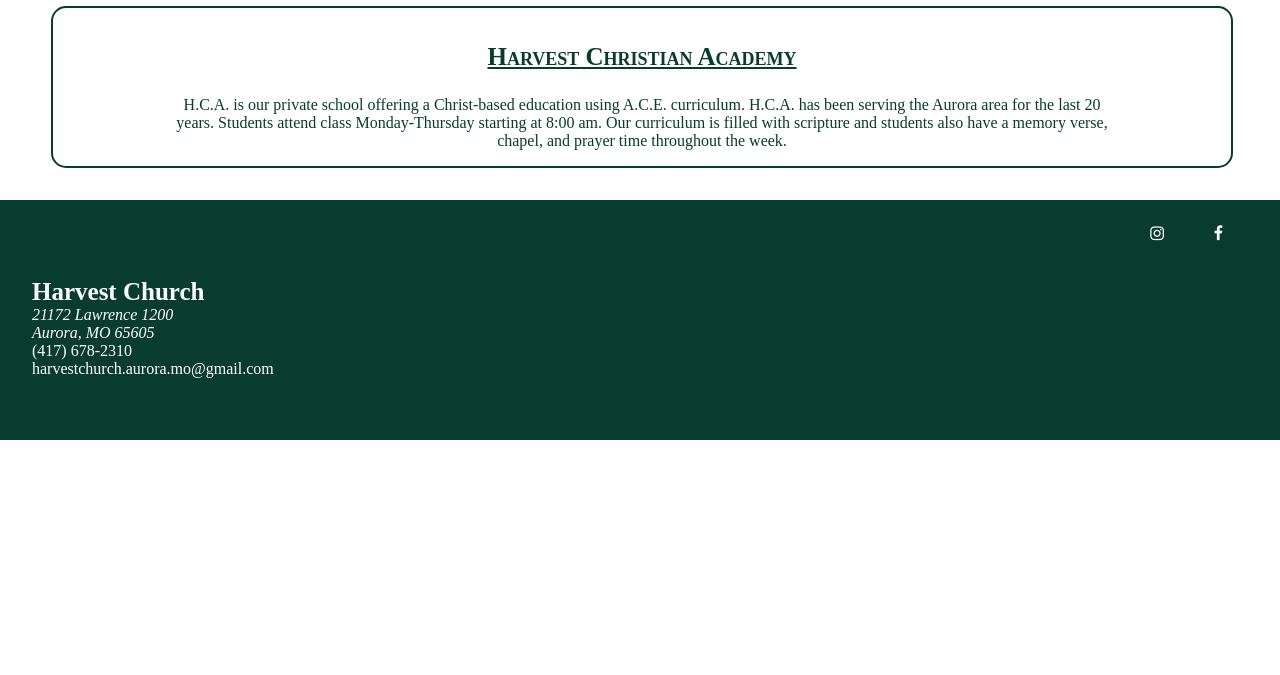
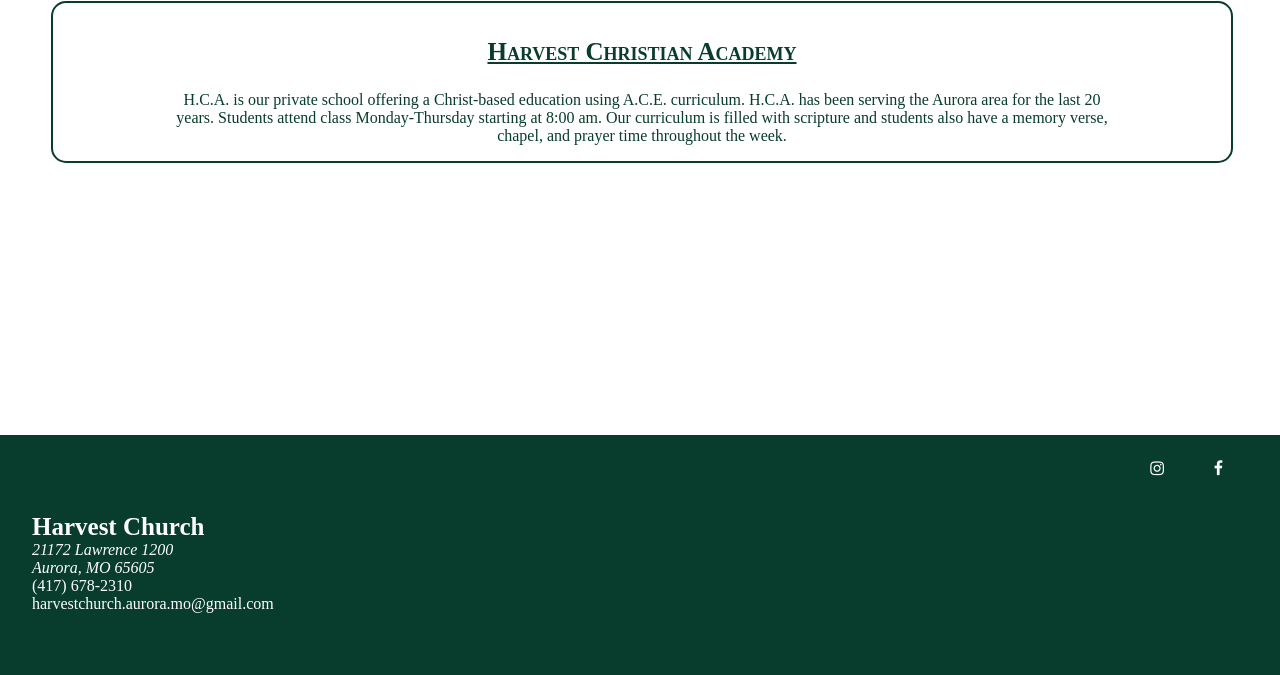
Before and after one commit to EmmaleighStone/HarvestChurchWebsite, a PHP site: page /academy.html in a window 1280 px wide. Shown: the part 780-1455 px from the top of the page. Before the commit the page ends 1220 px from the top, so only its background shows below. Run offline with PHP 8.4, Linux system fonts and the light colour scheme; some web fonts are replaced.

Commit message:
fix footer

```diff
--- a/home.html
+++ b/home.html
@@ -11,7 +11,7 @@
     <link href="https://fonts.googleapis.com/css2?family=Alkatra:wght@400;500;600;700&display=swap" rel="stylesheet">
     <link rel="stylesheet" href="https://cdnjs.cloudflare.com/ajax/libs/font-awesome/4.7.0/css/font-awesome.min.css">
 
-    <link rel="stylesheet" href="style.css">
+
     <title>Harvest Church - Aurora, MO</title>
 
   <script src='https://cdn.jsdelivr.net/npm/fullcalendar@6.1.5/index.global.min.js'></script>
@@ -62,6 +62,7 @@
       });
 
     </script>
+    <link rel="stylesheet" href="style.css">
     </head>
     <body>
     <header>
--- a/style.css
+++ b/style.css
@@ -204,7 +204,7 @@ h2
     margin-left: 2.5%;
     margin-top: 15px;
     padding-bottom: 15px;
-    margin-bottom: 25px;
+    margin-bottom: 20px;
     border-radius: 15px;
 
 }
@@ -405,7 +405,7 @@ footer
     display: flex;
     justify-content: space-around;
     align-content: flex-end;
-    position: absolute;
+    position: relative;
     bottom: 0;
     width: 100%;
     height: 15rem;            /* Footer height */
```
